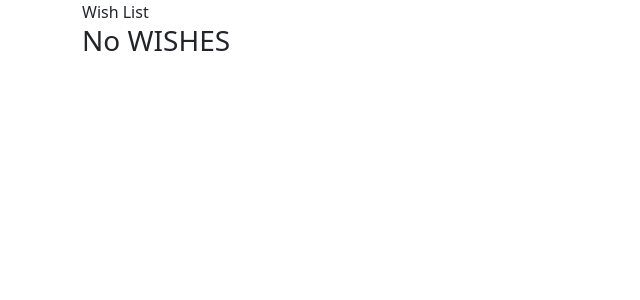
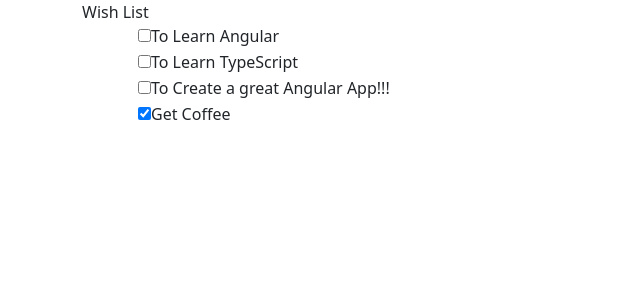
Before and after one commit to shamiguel/typescript-tutorial, an Angular app: page / in a window 1280 px wide. Shown: the top 300 px of the page, without its empty margins (0-640 px from the left). Built offline with nearby package versions, Linux system fonts and the light colour scheme.

Commit message:
binding data

```diff
--- a/src/app/app.component.html
+++ b/src/app/app.component.html
@@ -11,10 +11,15 @@
 
   <ng-template #showItems>
   <ul *ngIf="items.length > 0" class="wish-list">
-    <li *ngFor="let item of items">
+    <li *ngFor="let item of items; index as ii">
       <div class="form-check">
         <label for="" class="form-check-label">
-          <input type="checkbox" class="checkbox">{{item.wishText}}
+          <input
+          type="checkbox"
+          class="checkbox"
+          [checked]="item.isComplete"
+          [attr.data-index]="ii"
+          >{{item.wishText}}
         </label>
       </div>
     </li>
--- a/src/app/app.component.ts
+++ b/src/app/app.component.ts
@@ -8,10 +8,10 @@
 })
 export class AppComponent {
   items : WishItem[] = [
-    /* new WishItem("To Learn Angular"),
+    new WishItem("To Learn Angular"),
     new WishItem("To Learn TypeScript"),
     new WishItem("To Create a great Angular App!!!"),
-    new WishItem("Get Coffee", true) */
+    new WishItem("Get Coffee", true)
   ]
   title = 'Wish List';
 }
```
